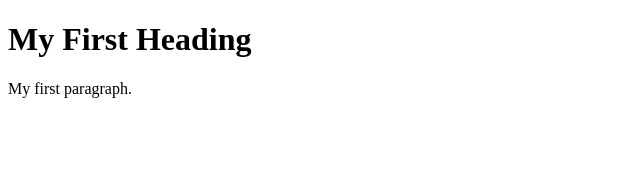
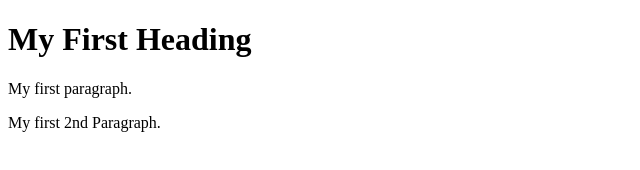
Before and after one commit to manojakumarpanda/temp_practice, a plain HTML site: page sample.html in a window 1280 px wide. Shown: the whole page, without its empty margins (0-640 px from the left). Drawn offline with Linux system fonts and the light colour scheme.

Commit message:
Second paragrah also added.

```diff
--- a/sample.html
+++ b/sample.html
@@ -5,6 +5,7 @@
 <h1>My First Heading</h1>
 
 <p>My first paragraph.</p>
+<p>My first 2nd Paragraph.</p>
 
 </body>
 </html>
```
